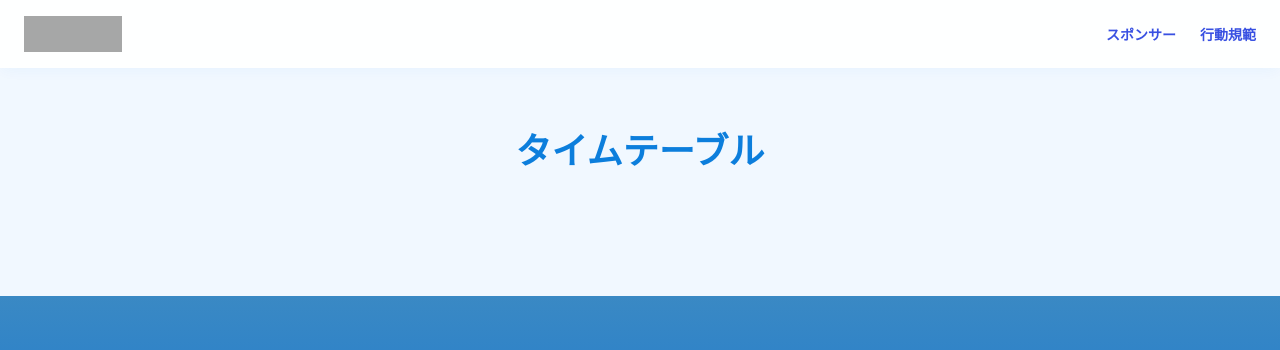
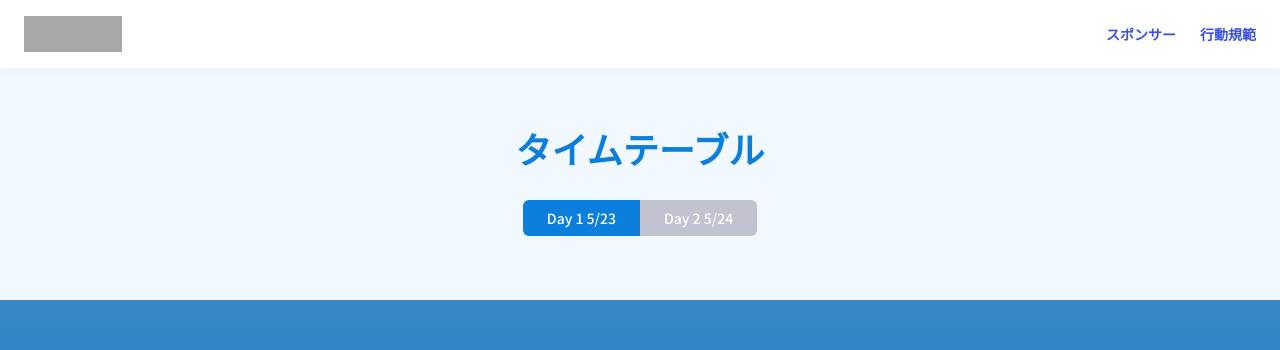
Before and after one commit to tskaigi/tskaigi2025-web-site, a Next.js app: page /wip/talks in a window 1280 px wide. Shown: the top 350 px of the page. Built offline with nearby package versions, Linux system fonts and the light colour scheme; grey boxes are pictures that could not be loaded.

Commit message:
feat: 🎸 add EventDateTab

```diff
--- a/src/app/wip/talks/page.tsx
+++ b/src/app/wip/talks/page.tsx
@@ -1,9 +1,24 @@
+"use client";
+
+import { EventDateTab } from "@/components/talks/EventDateTab";
+import { useState } from "react";
+import type { EventDate } from "@/constants/talkList";
+
 const TalksPage = () => {
+  const [currentDate, setCurrentDate] = useState<EventDate>("DAY1");
+
+  const handleTabChange = (date: EventDate) => {
+    setCurrentDate(date);
+    // 必要に応じて他のロジックを追加
+  };
   return (
-    <main className="bg-blue-light-100 py-16 px-10">
-      <h1 className="text-2xl font-bold text-blue-light-500 text-center py-10 md:py-16 md:text-3xl lg:text-4xl">
+    <main className="bg-blue-light-100 mt-16 py-16 px-10">
+      <h1 className="text-2xl font-bold text-blue-light-500 text-center md:text-3xl lg:text-4xl">
         タイムテーブル
       </h1>
+      <div className="text-center mt-8">
+        <EventDateTab currentDate={currentDate} onTabChange={handleTabChange} />
+      </div>
     </main>
   );
 };
--- a/src/components/talks/EventDateTab/index.tsx
+++ b/src/components/talks/EventDateTab/index.tsx
@@ -1,9 +1,37 @@
 import type { EventDate } from "@/constants/talkList";
+import { EVENT_DATE } from "@/constants/talkList";
+import { cn } from "@/lib/utils";
 
 type Props = {
   currentDate: EventDate;
+  onTabChange: (date: EventDate) => void;
 };
 
-export function EventDateTab({ currentDate }: Props) {
-  return <></>;
+export function EventDateTab({ currentDate, onTabChange }: Props) {
+  return (
+    <div className="w-full flex justify-center">
+      <div className="inline-flex rounded-md overflow-hidden">
+        {(Object.keys(EVENT_DATE) as EventDate[]).map((date) => {
+          const isActive = date === currentDate;
+          const dateText = date === "DAY1" ? "Day 1  5/23" : "Day 2  5/24";
+
+          return (
+            <button
+              type="button"
+              key={date}
+              onClick={() => onTabChange(date)}
+              className={cn(
+                "px-6 py-2 text-sm font-medium transition-colors",
+                isActive
+                  ? "bg-blue-light-500 text-white"
+                  : "bg-black-300 text-white hover:bg-blue-light-400 ",
+              )}
+            >
+              {dateText}
+            </button>
+          );
+        })}
+      </div>
+    </div>
+  );
 }
```
